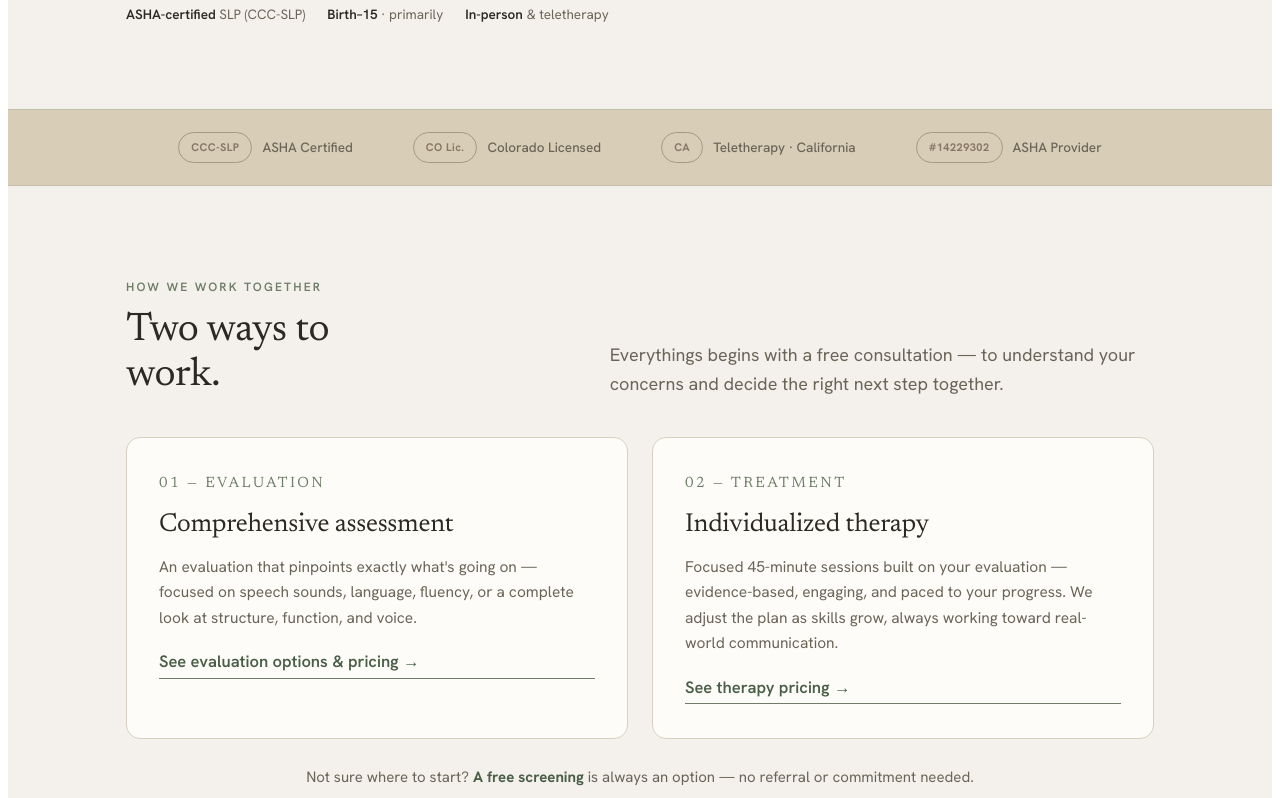
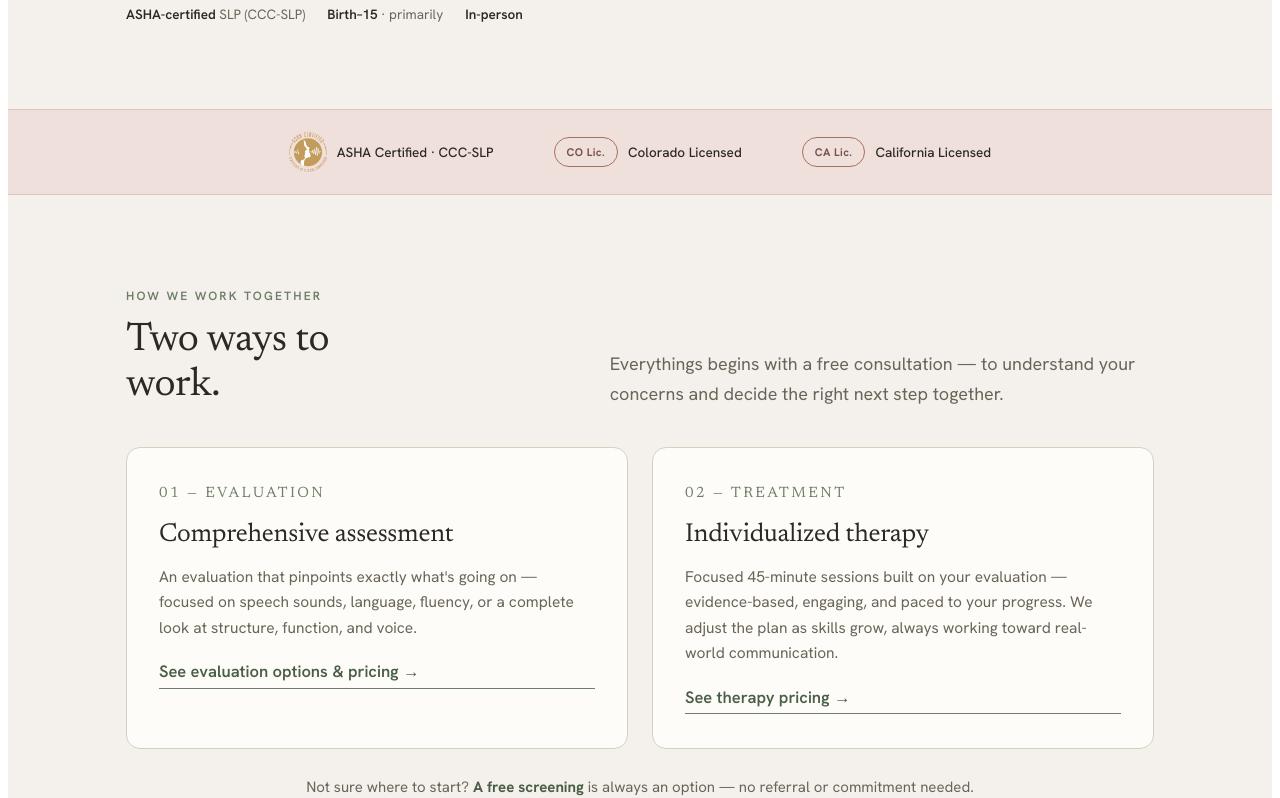
Before and after one commit to ivansippy/sheltered-strategies, a Next.js app: page / in a window 1280 px wide. Shown: the part 814-1612 px from the top of the page. Built offline with nearby package versions, Linux system fonts and the light colour scheme.

Commit message:
new file:   public/assets/ashacert.avif 	modified:   src/app/globals.css 	modified:   src/app/page.tsx

```diff
--- a/src/app/globals.css
+++ b/src/app/globals.css
@@ -18,10 +18,14 @@
   --sand:#d8cdb6;
   /* dusty terracotta rose */
   --rose:#a96e5e;
+  --rose-deep:#7a4f4f;
   --rose-tint:#f0e0db;
   /* warm camel/golden tan */
   --camel:#c5a97a;
   --camel-tint:#f3eadb;
+  /* mustard / golden ochre */
+  --mustard:#c49520;
+  --mustard-tint:#f7edca;
   /* dark charcoal */
   --charcoal:#4e4840;
   --charcoal-tint:#e8e6e3;
@@ -115,10 +119,21 @@
 .ss .hero__badge .t{font-size:12.5px;color:var(--ink-soft);margin-top:5px;}
 
 /* credential strip */
-.ss .creds{background:var(--sand);border-block:1px solid var(--line-2);}
+.ss .creds{background:var(--rose-tint);border-block:1px solid #ddc4bc;}
 .ss .creds .wrap{display:flex;align-items:center;justify-content:center;gap:clamp(22px,5vw,60px);padding-block:22px;flex-wrap:wrap;}
-.ss .cred{display:inline-flex;align-items:center;gap:10px;font-size:13.5px;font-weight:500;color:var(--ink-soft);}
-.ss .cred .badge{border-radius:20px;border:1.5px solid var(--taupe);display:inline-flex;align-items:center;justify-content:center;font-family:var(--sans);font-size:11px;font-weight:700;letter-spacing:.04em;color:var(--taupe-deep);flex:none;padding:5px 12px;white-space:nowrap;}
+.ss .cred{display:inline-flex;align-items:center;gap:10px;font-size:13.5px;font-weight:500;color:var(--ink);}
+.ss .cred .badge{border-radius:20px;border:1.5px solid var(--rose);display:inline-flex;align-items:center;justify-content:center;font-family:var(--sans);font-size:11px;font-weight:700;letter-spacing:.04em;color:var(--rose-deep);flex:none;padding:5px 12px;white-space:nowrap;}
+
+/* ASHA badge image in cred strip */
+.ss .asha-badge{height:40px;width:auto;flex:none;}
+
+/* mobile nav drawer */
+.ss .mobile-menu{position:fixed;inset:0;z-index:200;}
+.ss .mobile-menu__overlay{position:absolute;inset:0;background:rgba(44,41,34,.5);}
+.ss .mobile-menu__drawer{position:absolute;top:0;right:0;bottom:0;width:min(300px,85vw);background:var(--white);display:flex;flex-direction:column;padding:24px 28px 40px;gap:0;}
+.ss .mobile-menu__close{align-self:flex-end;background:none;border:none;cursor:pointer;font-size:24px;color:var(--ink-soft);margin-bottom:12px;padding:4px;}
+.ss .mobile-menu__drawer a{font-family:var(--serif);font-size:22px;color:var(--ink);padding:14px 0;border-bottom:1px solid var(--line);display:block;}
+.ss .mobile-menu__drawer .btn{margin-top:24px;justify-content:center;width:100%;}
 
 /* sections */
 .ss section.block{padding-block:clamp(56px,8vw,92px);}
@@ -171,8 +186,8 @@
 .ss .menu__foot svg{width:16px;height:16px;flex:none;margin-top:2px;color:var(--green);}
 
 /* free screening callout */
-.ss .screen{max-width:760px;margin:22px auto 0;background:var(--camel-tint);border:1px solid var(--camel);border-radius:14px;padding:20px 26px;display:flex;align-items:center;gap:18px;flex-wrap:wrap;justify-content:space-between;}
-.ss .screen p{margin:0;color:var(--charcoal);font-size:15px;}
+.ss .screen{max-width:760px;margin:22px auto 0;background:var(--rose-tint);border:1px solid var(--rose);border-radius:14px;padding:20px 26px;display:flex;align-items:center;gap:18px;flex-wrap:wrap;justify-content:space-between;}
+.ss .screen p{margin:0;color:var(--ink);font-size:15px;}
 .ss .screen b{font-family:var(--serif);font-size:18px;font-weight:500;}
 
 /* process */
@@ -210,9 +225,9 @@
 .ss .about__sig span{color:var(--ink-soft);}
 
 /* contact / cta */
-.ss .cta{background:var(--green-deep);color:#eef0e6;}
+.ss .cta{background:var(--rose-deep);color:#f5eeec;}
 .ss .cta .wrap{padding-block:clamp(54px,7vw,80px);display:grid;grid-template-columns:1.1fr .9fr;gap:48px;align-items:center;}
-.ss .cta h2{font-size:clamp(28px,3.8vw,42px);color:#f4f5ee;max-width:16ch;}
+.ss .cta h2{font-size:clamp(28px,3.8vw,42px);color:#fdf5f3;max-width:16ch;}
 .ss .cta p{opacity:.85;margin:16px 0 0;max-width:40ch;}
 .ss .cta__box{background:rgba(255,255,255,.06);border:1px solid rgba(255,255,255,.16);border-radius:14px;padding:28px;}
 .ss .cta__box .row{display:flex;gap:12px;align-items:flex-start;padding:12px 0;border-bottom:1px solid rgba(255,255,255,.12);font-size:14.5px;}
@@ -238,7 +253,7 @@
 .ss .lang-rules{display:flex;flex-direction:column;gap:6px;margin-top:20px;}
 .ss .lang-rule{border:1.5px solid var(--line);border-radius:8px;padding:11px 16px;cursor:pointer;text-align:left;background:var(--white);transition:.15s;width:100%;display:block;}
 .ss .lang-rule:hover{border-color:var(--taupe);background:var(--paper);}
-.ss .lang-rule.open{border-color:var(--green-deep);background:var(--green-tint);}
+.ss .lang-rule.open{border-color:var(--mustard);background:var(--mustard-tint);}
 .ss .lang-rule__term{display:block;font-family:var(--serif);font-size:15px;font-weight:500;color:var(--ink);}
 .ss .lang-rule__def{display:block;font-size:13px;color:var(--ink-soft);margin-top:5px;line-height:1.5;}
 
--- a/src/app/page.tsx
+++ b/src/app/page.tsx
@@ -63,11 +63,10 @@ const NAV: NavItem[] = [
   { label: "About", href: "#about" },
 ];
 
-const CREDS: { badge: string; label: string }[] = [
-  { badge: "CCC-SLP", label: "ASHA Certified" },
+const CREDS: { badge?: string; imgSrc?: string; label: string }[] = [
+  { imgSrc: "/assets/asha-ccc.png", badge: `#${CONTACT.asha}`, label: "ASHA Certified · CCC-SLP" },
   { badge: "CO Lic.", label: "Colorado Licensed" },
-  { badge: "CA", label: "Teletherapy · California" },
-  { badge: `#${CONTACT.asha}`, label: "ASHA Provider" },
+  { badge: "CA Lic.", label: "California Licensed" },
 ];
 
 const TREATS: Treat[] = [
@@ -397,6 +396,7 @@ function Photo({
 /* ---------------- Page ---------------- */
 export default function ShelteredStrategiesHome() {
   const [activeSvc, setActiveSvc] = useState(0);
+  const [menuOpen, setMenuOpen] = useState(false);
   const svc = SERVICES[activeSvc];
 
   return (
@@ -445,7 +445,7 @@ export default function ShelteredStrategiesHome() {
             <a className="btn" href="#contact">
               Schedule a consult
             </a>
-            <button className="menu-btn" aria-label="Menu">
+            <button className="menu-btn" aria-label="Menu" onClick={() => setMenuOpen(true)}>
               <span />
               <span />
               <span />
@@ -453,6 +453,19 @@ export default function ShelteredStrategiesHome() {
           </div>
         </div>
       </header>
+
+      {menuOpen && (
+        <div className="mobile-menu">
+          <div className="mobile-menu__overlay" onClick={() => setMenuOpen(false)} />
+          <div className="mobile-menu__drawer">
+            <button className="mobile-menu__close" aria-label="Close menu" onClick={() => setMenuOpen(false)}>✕</button>
+            {NAV.map((n) => (
+              <a key={n.label} href={n.href} onClick={() => setMenuOpen(false)}>{n.label}</a>
+            ))}
+            <a className="btn" href="#contact" onClick={() => setMenuOpen(false)}>Schedule a consult</a>
+          </div>
+        </div>
+      )}
 
       <main>
         {/* hero */}
@@ -485,7 +498,7 @@ export default function ShelteredStrategiesHome() {
                   <b>Birth–15</b> · primarily
                 </span>
                 <span>
-                  <b>In-person</b> &amp; teletherapy
+                  <b>In-person</b>
                 </span>
               </div>
             </div>
@@ -504,7 +517,10 @@ export default function ShelteredStrategiesHome() {
           <div className="wrap">
             {CREDS.map((c) => (
               <span className="cred" key={c.label}>
-                <span className="badge">{c.badge}</span>
+                {c.imgSrc
+                  ? <img src="/assets/ashacert.avif" alt="ASHA CCC-SLP" className="asha-badge" />
+                  : <span className="badge">{c.badge}</span>
+                }
                 {c.label}
               </span>
             ))}
@@ -734,6 +750,29 @@ export default function ShelteredStrategiesHome() {
                 label="Hero image"
                 src="/assets/ss+photo+2.webp"
               />
+              <div className="about__lic">
+                <div className="lic">
+                  <span className="lic__badge">CCC-SLP</span>
+                  <div>
+                    <b>Certificate of Clinical Competence</b>
+                    <small>American Speech-Language-Hearing Association (ASHA)</small>
+                  </div>
+                </div>
+                <div className="lic">
+                  <span className="lic__badge">CO</span>
+                  <div>
+                    <b>Colorado Licensed SLP</b>
+                    <small>State of Colorado</small>
+                  </div>
+                </div>
+                <div className="lic">
+                  <span className="lic__badge">CA</span>
+                  <div>
+                    <b>CA Licensed SLP</b>
+                    <small>California Department of Consumer Affairs</small>
+                  </div>
+                </div>
+              </div>
             </div>
             <div className="about">
               <p className="eyebrow">About</p>
@@ -782,31 +821,6 @@ export default function ShelteredStrategiesHome() {
                 and their four-year-old twins, practicing yoga, running, and
                 riding bikes.
               </p>
-              <div className="about__lic">
-                <div className="lic">
-                  <span className="lic__badge">CCC-SLP</span>
-                  <div>
-                    <b>Certificate of Clinical Competence</b>
-                    <small>
-                      American Speech-Language-Hearing Association (ASHA)
-                    </small>
-                  </div>
-                </div>
-                <div className="lic">
-                  <span className="lic__badge">CO</span>
-                  <div>
-                    <b>Colorado Licensed SLP</b>
-                    <small>State of Colorado</small>
-                  </div>
-                </div>
-                <div className="lic">
-                  <span className="lic__badge">CA</span>
-                  <div>
-                    <b>California Teletherapy</b>
-                    <small>Licensed for remote services in California</small>
-                  </div>
-                </div>
-              </div>
               <div className="about__sig">
                 <div>
                   <b>CCC-SLP</b>
@@ -830,7 +844,7 @@ export default function ShelteredStrategiesHome() {
       <section className="cta" id="contact">
         <div className="wrap">
           <div>
-            <p className="eyebrow" style={{ color: "#9abf8e" }}>
+            <p className="eyebrow" style={{ color: "#f0c4b0" }}>
               Let's begin
             </p>
             <h2>Ready to take the first step?</h2>
```
Also changed, not shown: public/assets/ashacert.avif (added).
